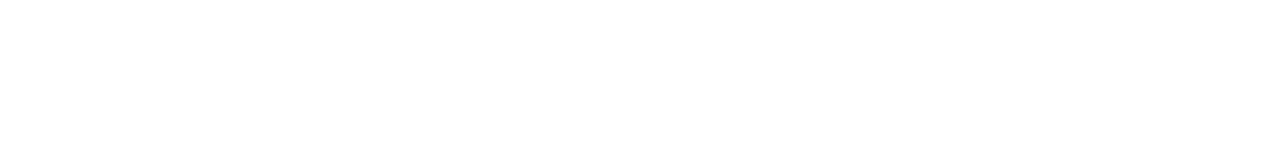
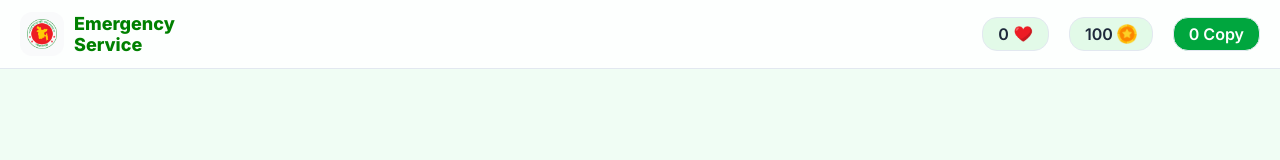
Before and after one commit to TamimA02/Emergency-hotline, a plain HTML site: page index.html in a window 1280 px wide. Drawn offline with Linux system fonts and the light colour scheme.

Commit message:
Added a Header file

```diff
--- a/index.html
+++ b/index.html
@@ -1,11 +1,37 @@
 <!DOCTYPE html>
 <html lang="en">
 <head>
-    <meta charset="UTF-8">
-    <meta name="viewport" content="width=device-width, initial-scale=1.0">
-    <title>Emergency Hotline</title>
-</head>
+  <meta charset="UTF-8" />
+  <meta name="viewport" content="width=device-width, initial-scale=1.0" />
+  <title>Emergency Service Directory</title>
+  <link href="https://fonts.googleapis.com/css2?family=Inter:wght@400;600;700;800&display=swap" rel="stylesheet">
+  <link href="https://cdnjs.cloudflare.com/ajax/libs/font-awesome/6.5.2/css/all.min.css" rel="stylesheet">
+  <link rel="stylesheet" href="styles/blog.css">
+
+  </head>
 <body>
+  <!-- Navbar -->
+  <header>
+    <div class="brand">
+      <div class="logo-box">
+      <img src="assets/logo.png" alt=" ">
+      </div>
+      <h1 style="font-weight:800;font-size:18px;color: green;">Emergency <br>Service</h1>
+    </div>
+    </div>
 
-</body>
-</html>
+    <nav>
+  <div style="display:flex; align-items:center; gap:4px;">
+    <span id="heartCount">0</span><img src="assets/heart.png" alt="Heart" style="width:20px; height:20px;">
+  </div>
+
+  <div style="display:flex; align-items:center; gap:4px;">
+    <span id="coinCount">100</span><img src="assets/coin.png" alt="Coin" style="width:20px; height:20px;">
+  </div>
+
+  <div style="display:flex; align-items:center; gap:4px; background-color:#00A63E; padding:4px 15px; border-radius:15px; color:white;">
+    <span id="copyCount">0</span><span>Copy</span>
+  </div>
+</nav>
+
+  </header>
--- /dev/null
+++ b/styles/blog.css
@@ -0,0 +1,67 @@
+ * {
+      font-family: 'Inter', sans-serif;
+      box-sizing: border-box;
+      margin: 0;
+      padding: 0;
+    }
+    body {
+      background: #f0fdf4;
+      color: #1e293b;
+      min-height: 100vh;
+    }
+    header {
+      position: sticky;
+      top: 0;
+      background: rgba(255, 255, 255, 0.85);
+      backdrop-filter: blur(10px);
+      border-bottom: 1px solid #e2e8f0;
+      padding: 12px 20px;
+      display: flex;
+      align-items: center;
+      justify-content: space-between;
+      z-index: 50;
+    }
+    header .brand {
+      display: flex;
+      align-items: center;
+      gap: 10px;
+    }
+    header .brand .logo {
+      width: 36px; height: 36px;
+      border-radius: 12px;
+      background: #0ca392;
+      color: #fff;
+      font-weight: bold;
+      display: grid;
+      place-items: center;
+      font-size: 18px;
+    }
+    nav {
+      display: flex;
+      gap: 20px;
+    }
+    nav div {
+      display: flex;
+      align-items: center;
+      gap: 6px;
+      background: #e2fae8;
+      border: 1px solid #e2e8f0;
+      padding: 6px 15px;
+      border-radius: 15px;
+      font-weight: 600;
+      font-size: 16px;
+    }
+    .logo-box {
+      width: 44px;
+      height: 44px;
+      border-radius: 12px;
+      background: #f9fafb;
+      display: flex;
+      align-items: center;
+      justify-content: center;
+    }
+  .logo-box img {
+      width: 70%;
+      height: 70%;
+      object-fit: contain;
+    }
```
